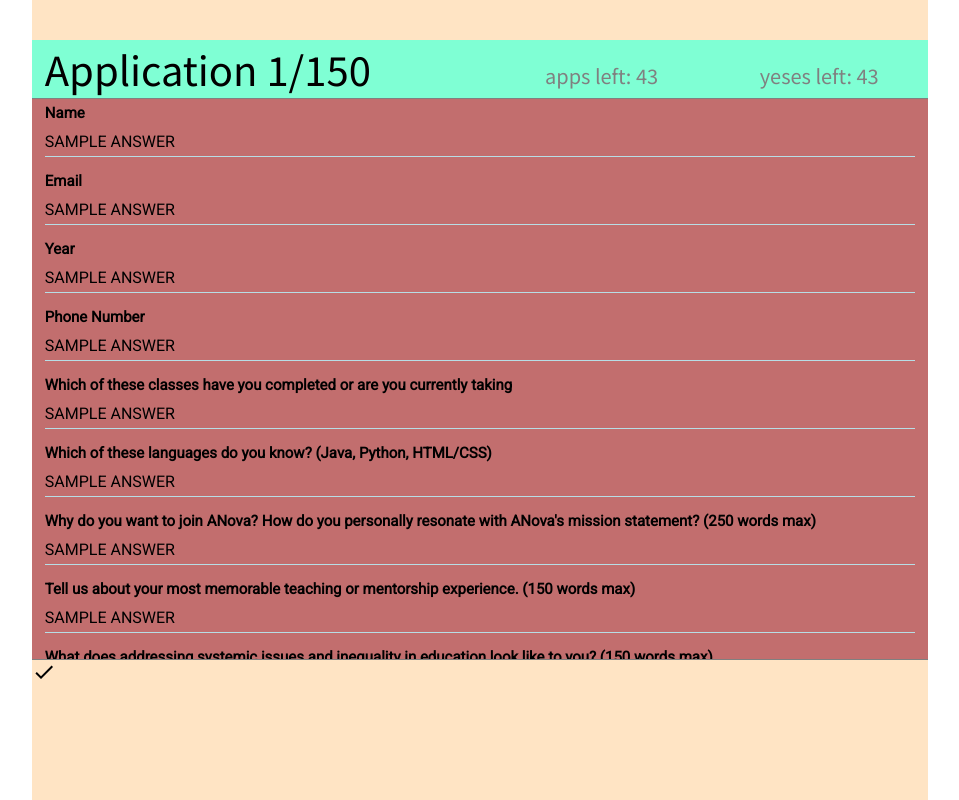
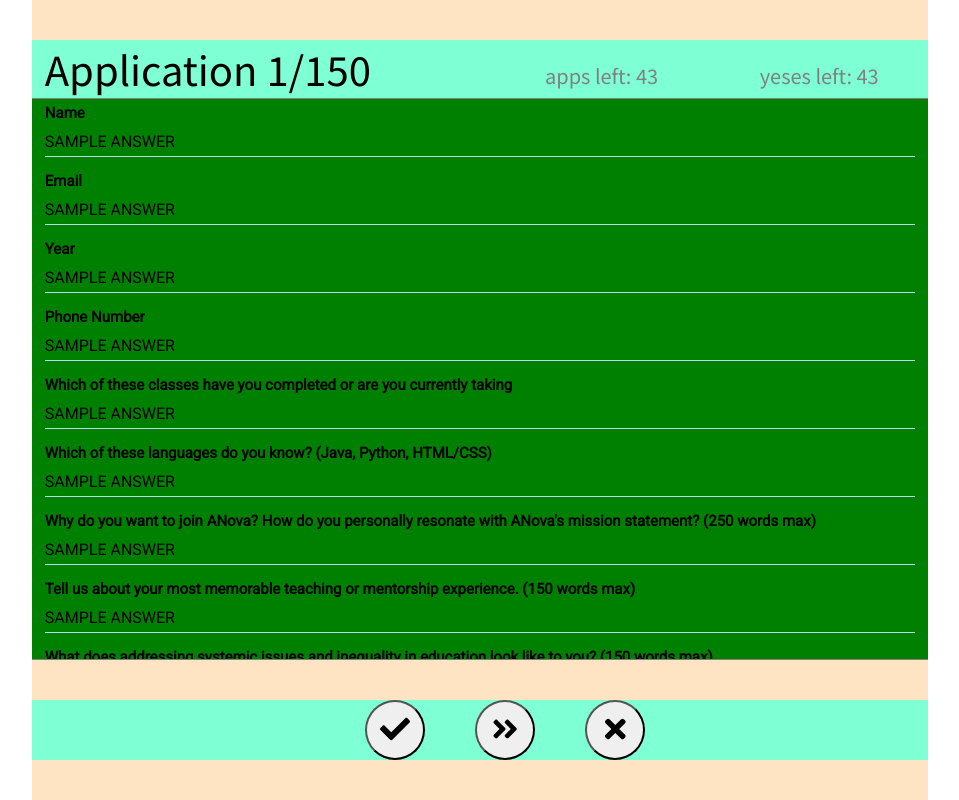
Before and after one commit to saiyandapalli/ANova-App-Reader, a React (Create React App) app in the folder appreader/: page / in a window 1280 px wide. Shown: the whole page, without its empty margins (160-1119 px from the left). Built offline with nearby package versions, Linux system fonts and the light colour scheme.

Commit message:
finished aesthetic buttons

```diff
--- a/appreader/src/App.js
+++ b/appreader/src/App.js
@@ -1,6 +1,27 @@
 import React from "react";
 import Application from "./components/applications/application";
 import "./App.css";
+import { library } from "@fortawesome/fontawesome-svg-core";
+import { fab } from "@fortawesome/free-brands-svg-icons";
+import {
+  faAngleLeft,
+  faAngleRight,
+  faAngleDoubleLeft,
+  faAngleDoubleRight,
+  faCheck,
+  faTimes,
+  faStar,
+} from "@fortawesome/free-solid-svg-icons";
+
+library.add(
+  faAngleLeft,
+  faAngleRight,
+  faAngleDoubleLeft,
+  faAngleDoubleRight,
+  faCheck,
+  faTimes,
+  faStar
+);
 
 function App() {
   return <Application></Application>;
--- a/appreader/src/components/applications/application.css
+++ b/appreader/src/components/applications/application.css
@@ -1,4 +1,5 @@
 @import url("https://fonts.googleapis.com/css2?family=Noto+Sans+JP&display=swap");
+
 .header {
   margin-top: 5vh;
   display: flex;
@@ -34,10 +35,18 @@
   left: 15vw;
 }
 .form {
-  background-color: rgb(194, 110, 110);
+  background-color: green;
   border-width: 0;
   border-bottom: 1px gray;
   border-style: solid;
   height: 70vh;
   overflow: scroll;
 }
+.footer {
+  margin-top: 5vh;
+  display: flex;
+  flex: 1;
+  background-color: aquamarine;
+  border-width: 0;
+  justify-content: center;
+}
--- a/appreader/src/components/applications/application.jsx
+++ b/appreader/src/components/applications/application.jsx
@@ -1,8 +1,11 @@
 import React, { Component } from "react";
 import "./application.css";
+import "../buttons/buttons.css";
 import Response from "../response/response";
-import { NavigateNext } from "@material-ui/icons";
+import CheckButton from "../buttons/checkButton";
 import NoButton from "../buttons/noButton";
+import StarButton from "../buttons/starButton";
+import { FontAwesomeIcon } from "@fortawesome/react-fontawesome";
 
 class Applications extends Component {
   //   constructor() {
@@ -20,7 +23,13 @@
         <div className="form">
           <Response />
         </div>
-        <NoButton />
+        <div className="footer">
+          <CheckButton />
+          <button className="round-btn center-btn space-btn">
+            <FontAwesomeIcon icon="angle-double-right" />
+          </button>
+          <NoButton />
+        </div>
       </div>
     );
   }
--- /dev/null
+++ b/appreader/src/components/buttons/buttons.css
@@ -0,0 +1,15 @@
+.round-btn {
+  height: 60px;
+  width: 60px;
+  border-radius: 50%;
+  display: inline-block;
+  font-size: 30px; /*changes the size of fa-icon*/
+}
+
+.center-btn {
+  text-align: center;
+}
+
+.space-btn {
+  margin-left: 50px;
+}
--- a/appreader/src/components/buttons/checkButton.jsx
+++ b/appreader/src/components/buttons/checkButton.jsx
@@ -1 +1,16 @@
-import { Check } from "@material-ui/icons";
+import "./buttons.css";
+import React, { Component } from "react";
+import { FontAwesomeIcon } from "@fortawesome/react-fontawesome";
+
+class CheckButton extends Component {
+  render() {
+    return (
+      <>
+        <button className="round-btn center-btn space-btn">
+          <FontAwesomeIcon icon="check" />
+        </button>
+      </>
+    );
+  }
+}
+export default CheckButton;
--- a/appreader/src/components/buttons/noButton.jsx
+++ b/appreader/src/components/buttons/noButton.jsx
@@ -1,7 +1,13 @@
-import { Check } from "@material-ui/icons";
-import React from "react";
+import React, { Component } from "react";
+import { FontAwesomeIcon } from "@fortawesome/react-fontawesome";
 
-const App = () => {
-  return <Check />;
-};
-export default App;
+class NoButton extends Component {
+  render() {
+    return (
+      <button className="round-btn center-btn space-btn">
+        <FontAwesomeIcon icon="times" />
+      </button>
+    );
+  }
+}
+export default NoButton;
--- /dev/null
+++ b/appreader/src/components/buttons/starButton.jsx
@@ -0,0 +1,13 @@
+import Button from "react-bootstrap/Button";
+import React, { Component } from "react";
+
+class BmButton extends Component {
+  render() {
+    return (
+      <>
+        <Button variant="outline-success">Bookmark</Button>{" "}
+      </>
+    );
+  }
+}
+export default BmButton;
```
Also changed, not shown: appreader/package.json (+8 -0 lines), 1 other file (tests, documents, lock files or other folders).
